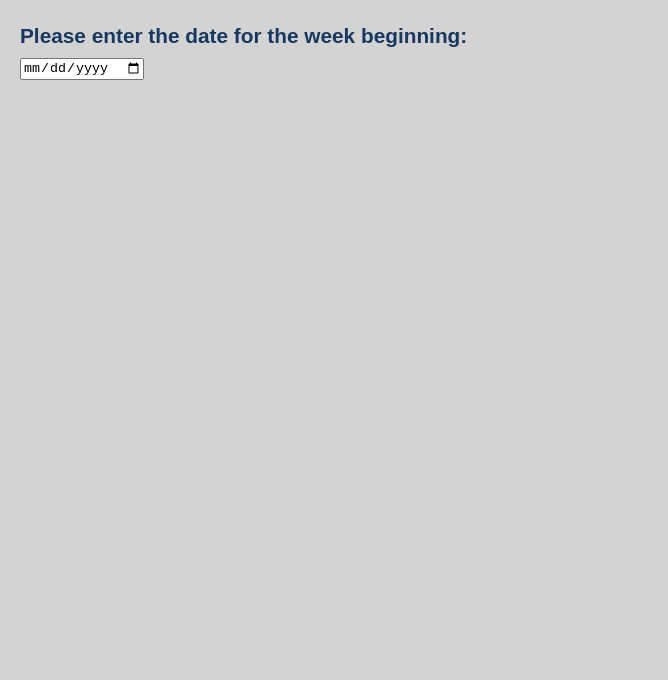
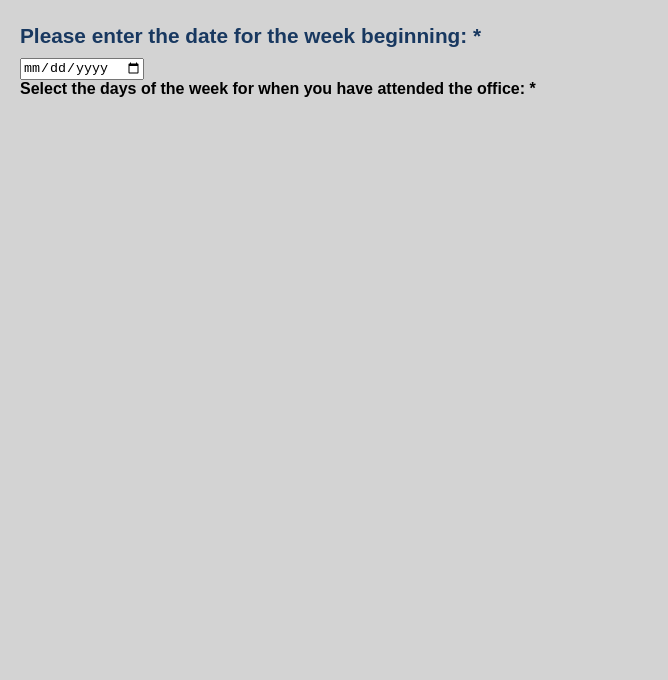
Before and after one commit to MrKilljoy137xxx/OfficeAttendance-Tracker, a plain HTML site: page index.html in a window 1280 px wide. Shown: the part 120-800 px from the top of the page, without its empty margins (0-668 px from the left). Drawn offline with Linux system fonts and the light colour scheme.

Commit message:
Add second question to attendance tracker

```diff
--- a/index.html
+++ b/index.html
@@ -14,8 +14,11 @@
     </div>
     <main>
         <form class="week-begin-form">
-            <label for="weekBeginDate"><strong>Please enter the date for the week beginning:</strong></label>
+            <label for="weekBeginDate"><strong>Please enter the date for the week beginning: *</strong></label>
             <input type="date" id="weekBeginDate" name="weekBeginDate" required>
+        </form>
+        <form class="second-question-form">
+            <label><strong>Select the days of the week for when you have attended the office: *</strong></label>
         </form>
         <!-- Main content for attendance tracker will go here -->
     </main>
```
